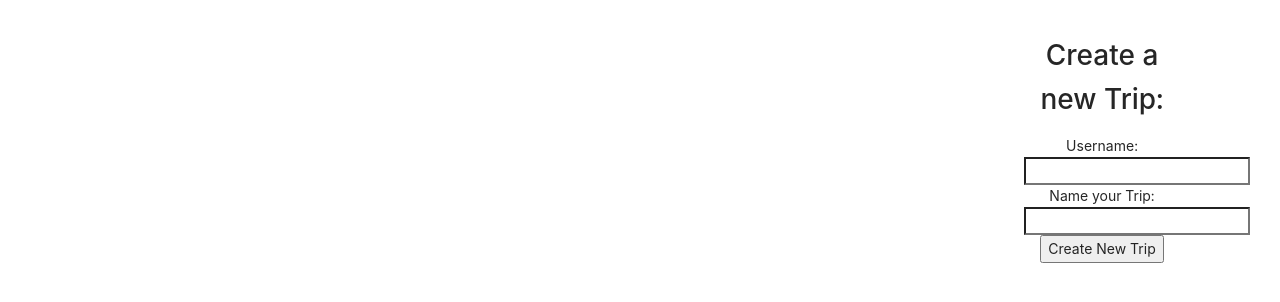
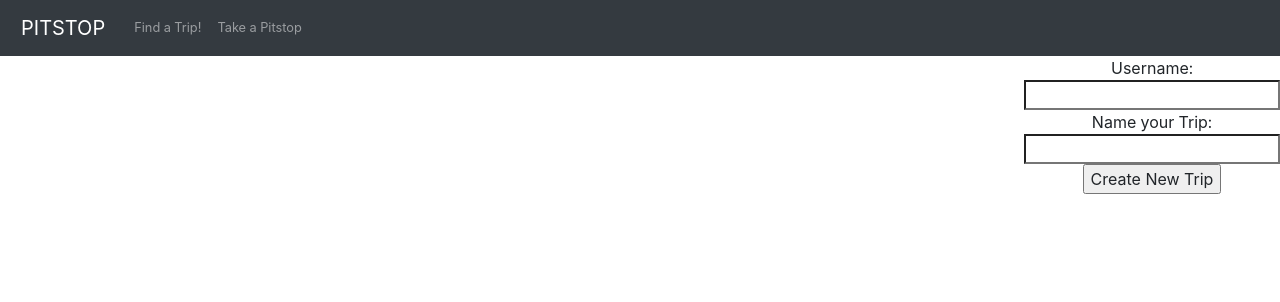
Before and after one commit to Rollo510/PitStop, a React (Create React App) app in the folder pitstop-frontend/: page /trips/new in a window 1280 px wide. Shown: the top 302 px of the page. Built offline with nearby package versions, Linux system fonts and the light colour scheme; what google-maps-react would draw is missing.

Commit message:
made a lot of changes

```diff
--- a/pitstop-frontend/package.json
+++ b/pitstop-frontend/package.json
@@ -6,14 +6,15 @@
     "@testing-library/jest-dom": "^5.11.4",
     "@testing-library/react": "^11.1.0",
     "@testing-library/user-event": "^12.1.10",
-    "antd": "^4.9.4",
     "auto-import": "^0.1.4",
     "bootstrap": "^4.5.3",
     "google-map-react": "^2.1.9",
     "google-maps-react": "^2.0.6",
     "react": "^17.0.1",
+    "react-bootstrap": "^1.4.0",
     "react-dom": "^17.0.1",
     "react-redux": "^7.2.2",
+    "react-router-bootstrap": "^0.25.0",
     "react-router-dom": "^5.2.0",
     "react-scripts": "4.0.1",
     "redux": "^4.0.5",
--- a/pitstop-frontend/public/index.html
+++ b/pitstop-frontend/public/index.html
@@ -38,6 +38,8 @@
 
       To begin the development, run `npm start` or `yarn start`.
       To create a production bundle, use `npm run build` or `yarn build`.
+
     -->
+    <script src="https://unpkg.com/react/umd/react.production.min.js" crossorigin></script>
   </body>
 </html>
--- a/pitstop-frontend/src/App.js
+++ b/pitstop-frontend/src/App.js
@@ -4,16 +4,33 @@ import Home from './components/Home'
 import TripsIndex from './components/TripsIndex'
 import TripForm from './components/TripForm'
 import StopsIndex from './components/StopsIndex'
-import { BrowserRouter as Router, Route, Switch } from 'react-router-dom';
-import { Button } from 'antd';
-import './App.css'
+import { BrowserRouter as Router, Route, Switch, Link } from 'react-router-dom';
+import { Navbar, Nav, NavItem } from 'react-bootstrap';
 
 class App extends React.Component {
   render() {
     return (
       <div className="App">
-      <Button />
+      <div>
+        <div>
           <Router>
+          <Navbar bg="dark" variant="dark">
+            <Navbar.Brand as={Link} to="/" >PITSTOP</Navbar.Brand>
+            <Navbar.Collapse>
+              <Nav className="mr-auto">
+                  <NavItem eventkey={1} href="/trips">
+                    <Nav.Link as={Link} to="/trips" >Find a Trip!</Nav.Link>
+                  </NavItem>
+                <NavItem eventkey={1} href="/stops">
+                  <Nav.Link as={Link} to="/stops" >Take a Pitstop</Nav.Link>
+                </NavItem>
+              </Nav>
+              {/* <Form inline>
+                <FormControl type="text" placeholder="Search" className="mr-sm-2" />
+                <Button variant="outline-success">Search</Button>
+              </Form> */}
+            </Navbar.Collapse>
+          </Navbar>
             <Switch>
               <Route exact path="/" component={Home} />
               <Route exact path="/trips" component={TripsIndex} />
@@ -21,6 +38,8 @@ class App extends React.Component {
               <Route path="/stops" component={StopsIndex} />
             </Switch>
           </Router>
+          </div>
+        </div>
       </div>
     );
   }
--- a/pitstop-frontend/src/components/MapContainer.js
+++ b/pitstop-frontend/src/components/MapContainer.js
@@ -37,7 +37,6 @@ class MapContainer extends Component {
         this.setState({
             marker: newMarker
         });
-        //this.props.newStop(this.state.marker)
     };
 
     generateMarkers = () => {
@@ -55,7 +54,7 @@ class MapContainer extends Component {
 
 
     render() {
-        return (<Map
+        return (<Map id="map-container"
             google={this.props.google}
             style={mapStyles}
             disableDoubleClickZoom
--- a/pitstop-frontend/src/components/StopForm.js
+++ b/pitstop-frontend/src/components/StopForm.js
@@ -13,7 +13,7 @@ class StopForm extends React.Component {
                         value={this.props.name}
                     />
                     Review this Stop: {" "}
-                    <input
+                    <input id="review-input"
                         name="review"
                         type="textarea"
                         value={this.props.review}
--- a/pitstop-frontend/src/components/TripForm.js
+++ b/pitstop-frontend/src/components/TripForm.js
@@ -1,6 +1,6 @@
 import React from 'react'
 import { connect } from 'react-redux'
-import { createTrip } from '../redux/actions/tripActions'
+import { createTrip, getStops, getTrips } from '../redux/actions/tripActions'
 import StopForm from './StopForm'
 import '../index.css';
 import { withRouter } from 'react-router-dom'
@@ -15,11 +15,7 @@ class TripForm extends React.Component {
     submit = (e) => {
         e.preventDefault();
         let newValue = this.getValueOfName(e);
-        let stopPositions = [];
-        for (let i = 0; i < newValue.length; i++) {
-            stopPositions.push(this.props.markers[i])
-        }
-        this.props.createTrip(this.state, newValue, stopPositions)
+        this.props.createTrip(this.state, newValue)
         this.props.history.push("/trips")
     }
 
@@ -30,6 +26,9 @@ class TripForm extends React.Component {
             const newObj = {}
             let name = element[i].children[0].name.value
             let review = element[i].children[0].review.value
+            let marker = this.props.markers[i]
+            newObj['lat'] = marker.position.lat
+            newObj['lng'] = marker.position.lng
             newObj['name'] = name
             newObj['review'] = review
             newArray.push(newObj)
@@ -45,7 +44,8 @@ class TripForm extends React.Component {
                         key={marker.id}
                         name={this.state.name}
                         review={this.state.review}
-                        position={{ lat: marker.position.lat, lng: marker.position.lng }}
+                        lat={marker.position.lat}
+                        lng={marker.position.lng}
                         submit={this.submit}
                     />
                 )
@@ -56,7 +56,7 @@ class TripForm extends React.Component {
     render() {
         return (
             <div id="trip-form">
-                <h1> Create a new Trip: </h1>
+                <div id="trip-input">
                 <form onSubmit={this.submit}>
                     Username: {" "}
                     <input
@@ -73,6 +73,7 @@ class TripForm extends React.Component {
                     { this.generateMarkerForms() }
                     <input type="submit" value="Create New Trip" />
                 </form>
+                </div>
             </div>
         )
     }
@@ -85,4 +86,4 @@ const mapStateToProps = (state) => {
     }
 }
 
-export default withRouter(connect(mapStateToProps, { createTrip })(TripForm))
+export default withRouter(connect(mapStateToProps, { createTrip, getStops, getTrips })(TripForm))
--- a/pitstop-frontend/src/components/TripsIndex.js
+++ b/pitstop-frontend/src/components/TripsIndex.js
@@ -1,37 +1,49 @@
 import React from 'react'
 import { connect } from 'react-redux'
-import { getTrips } from '../redux/actions/tripActions'
+import { getTrips, clearMarkers, getStops, changeCurrentTrip } from '../redux/actions/tripActions'
+import MapContainer from './MapContainer'
+
 
 class TripsIndex extends React.Component {
 
     componentDidMount() {
         this.props.getTrips();
+        this.props.clearMarkers();
+        this.props.getStops();
+    }
+
+    handleClick = (trip_id) => {
+        let foundTrip = this.props.trips.find(trip => (trip.id === parseInt(trip_id)))
+        this.props.changeCurrentTrip(foundTrip);
+        return foundTrip
     }
 
     render() {
         const allTrips = this.props.trips.map(trip => {
-            return (<li key={trip.id} name={trip.name}>{trip.name}</li>)
+            return (<li onClick={(e) => this.handleClick(e.target.id)} key={trip.id} id={trip.id} name={trip.name}>{trip.name}</li>)
         })
 
 
         return (
             <div>
                 <h1> All Trips </h1>
-                <ul>
+                <ul id="trip-list">
                     {allTrips}
                 </ul>
+                <MapContainer />
             </div>
         )
     }
-
 
 }
 
 const mapStateToProps = (state) => {
     return {
         trips: state.trips,
+        stops: state.stops,
+        current_trip: state.current_trip
     }
 }
 
 
-export default connect(mapStateToProps, { getTrips } )(TripsIndex)
+export default connect(mapStateToProps, { getTrips, clearMarkers, getStops, changeCurrentTrip } )(TripsIndex)
--- a/pitstop-frontend/src/index.css
+++ b/pitstop-frontend/src/index.css
@@ -12,8 +12,17 @@ code {
     monospace;
 }
 
-#map {
-  width: 50%;
+#trip-list {
+  display: flex;
+  flex-direction: row;
+  justify-content: space-evenly;
+  align-content: center;
+  list-style-type: none;
+}
+
+
+#map-container {
+  width: 70%;
   margin: 0 auto;
   position: relative;
   margin-top: 150px;
@@ -22,4 +31,43 @@ code {
 #trip-form {
   position: relative;
   margin-left: 80%;
+  display: flex;
+  align-items: center;
 }
+
+#trip-input {
+  display: flex;
+  align-content: center;
+}
+
+/* #review-input {
+  display: flex;
+  justify-content: flex-start;
+} */
+
+nav {
+text-align: center;
+margin: 0px 0 0 ;
+padding: 10px 0;
+}
+
+nav ul{
+  list-style: none;
+  margin: 0 2px;
+  padding: 0;
+  display: flex;
+  justify-content: space-around;
+  flex-direction: row;
+}
+
+nav li {
+   display: inline-block;
+   padding: 5px 5px;
+}
+
+nav a {
+  font-weight: normal;
+  padding: 10px 5px;
+  font-size: .80em;
+  align-self: auto;
+}
--- a/pitstop-frontend/src/index.js
+++ b/pitstop-frontend/src/index.js
@@ -4,6 +4,7 @@ import './index.css';
 import App from './App';
 import store from './redux/store'
 import { Provider } from 'react-redux'
+import 'bootstrap/dist/css/bootstrap.min.css';
 
 
 ReactDOM.render(
--- a/pitstop-frontend/src/redux/actions/tripActions.js
+++ b/pitstop-frontend/src/redux/actions/tripActions.js
@@ -6,13 +6,12 @@ export const getTrips = () => {
         )}
 }
 
-export const createTrip = (data, newValue, locations) => {
+export const createTrip = (data, newValue) => {
     return (dispatch) => {
         const newHash = {
             username:data.username,
             tripName:data.tripName,
             stops:newValue,
-            locations
         }
         fetch("http://localhost:3001/trips", {
             method: "POST",
@@ -23,8 +22,8 @@ export const createTrip = (data, newValue, locations) => {
             body: JSON.stringify(newHash),
         })
             .then(resp => resp.json())
-            .then(trip =>
-                dispatch({ type: "ADD_TRIP", payload: trip })
+            .then(data =>
+                dispatch({ type: "ADD_TRIP", payload: data })
             )
     }
 }
@@ -58,3 +57,15 @@ export const storeMarkers = (data) => {
         dispatch( {type: "STORE_MARKERS", payload: data })
     }
 }
+
+export const clearMarkers = () => {
+    return (dispatch) => {
+        dispatch( {type: "CLEAR_MARKERS"} )
+    }
+}
+
+export const changeCurrentTrip = (trip) => {
+    return (dispatch) => {
+        dispatch( {type: "CHANGE_CURRENT_TRIP", payload: trip })
+    }
+}
--- a/pitstop-frontend/src/redux/reducers/tripReducer.js
+++ b/pitstop-frontend/src/redux/reducers/tripReducer.js
@@ -1,4 +1,4 @@
-function tripReducer(state = { trips: [], stops: [], markers: [] }, action) {
+function tripReducer(state = { trips: [], stops: [], markers: [], current_trip: null, current_stops: [] }, action) {
     switch(action.type) {
 
         case "FETCH_TRIPS_SUCCESS":
@@ -8,7 +8,7 @@ function tripReducer(state = { trips: [], stops: [], markers: [] }, action) {
             return {...state, stops: action.payload}
 
         case "ADD_TRIP":
-            return {...state, trips: [...state.trips, action.payload]}
+            return {...state, trips: [...state.trips, action.payload.trip], stops: {...state.stops, ...action.payload.stops}}
 
         case "ADD_STOP":
             return { ...state, stops: [...state.stops, action.payload]}
@@ -16,6 +16,17 @@ function tripReducer(state = { trips: [], stops: [], markers: [] }, action) {
         case "STORE_MARKERS":
             return { ...state, markers: [...state.markers, action.payload] }
 
+        case "CLEAR_MARKERS":
+            return {...state, markers: [] }
+
+        case "CHANGE_CURRENT_TRIP":
+            const current_stops = state.stops.filter(stop => stop.trip_id === action.payload.id)
+            const markers = current_stops.map(stop => {
+                return { position: {lat: stop.lat, lng: stop.lng} }
+            })
+            return {...state, current_trip: action.payload, current_stops, markers }
+
+
         default:
             return state;
     }
```
Also changed, not shown: 2 other files (tests, documents, lock files or other folders).
